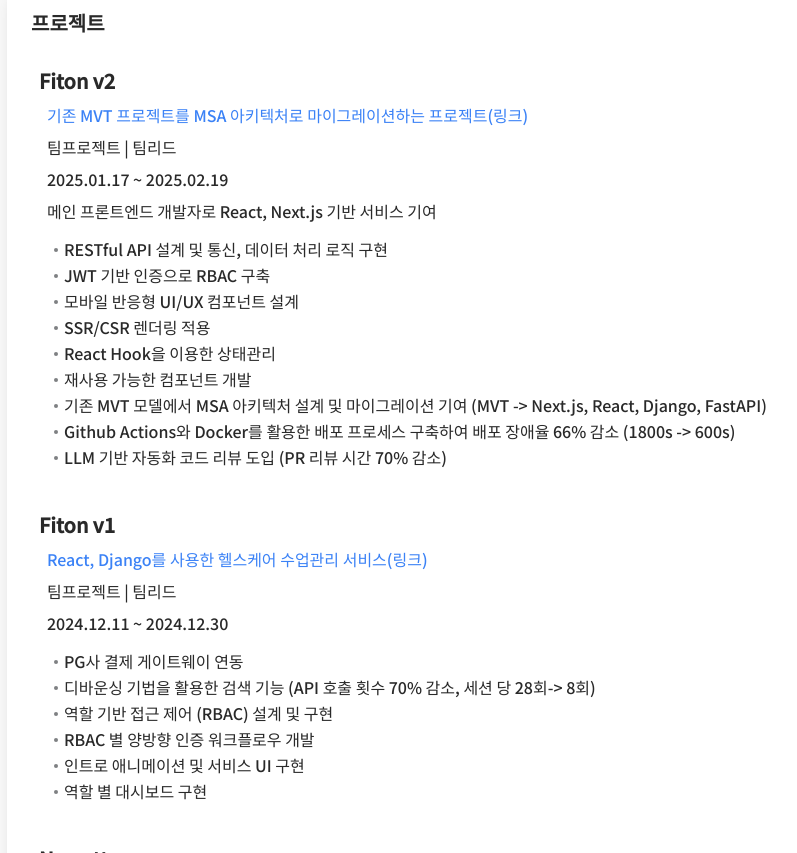
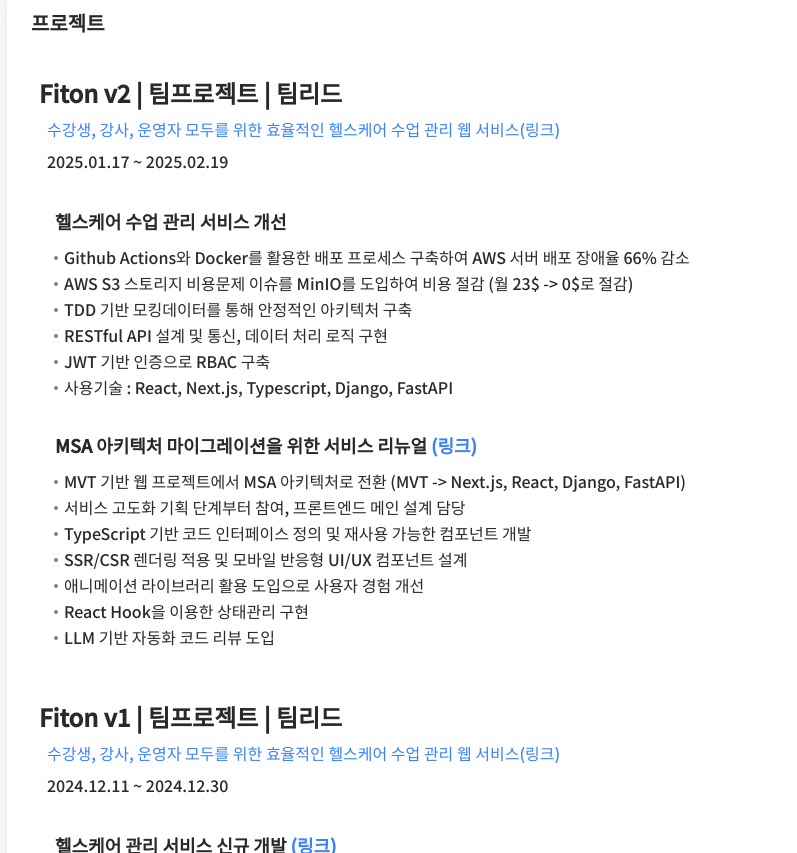
Before and after one commit to 2zm00/portfolio, a Next.js app: page / in a window 1280 px wide. Shown: the part 447-1300 px from the top of the page, without its empty margins (408-1205 px from the left). Built offline with nearby package versions, Linux system fonts and the light colour scheme.

Commit message:
feat: 경력 추가, 포트폴리오 내용 수정

```diff
--- a/app/data/portfolio.ts
+++ b/app/data/portfolio.ts
@@ -2,53 +2,57 @@
 
 export const portfolio = {
 	description: `
-### Fiton v2
-[기존 MVT 프로젝트를 MSA 아키텍처로 마이그레이션하는 프로젝트(링크)](https://github.com/2zm00/Fiton_v2)
-
-팀프로젝트 | 팀리드
+### Fiton v2 | 팀프로젝트 | 팀리드
+[수강생, 강사, 운영자 모두를 위한 효율적인 헬스케어 수업 관리 웹 서비스(링크)](https://github.com/2zm00/Fiton_v2)
 
 2025.01.17 ~ 2025.02.19
 
-
-메인 프론트엔드 개발자로 React, Next.js 기반 서비스 기여
-
+#### 헬스케어 수업 관리 서비스 개선
+- Github Actions와 Docker를 활용한 배포 프로세스 구축하여 AWS 서버 배포 장애율 66% 감소
+- AWS S3 스토리지 비용문제 이슈를 MinIO를 도입하여 비용 절감 (월 23$ -> 0$로 절감)
+- TDD 기반 모킹데이터를 통해 안정적인 아키텍처 구축
 - RESTful API 설계 및 통신, 데이터 처리 로직 구현
 - JWT 기반 인증으로 RBAC 구축
-- 모바일 반응형 UI/UX 컴포넌트 설계
-- SSR/CSR 렌더링 적용
-- React Hook을 이용한 상태관리
-- 재사용 가능한 컴포넌트 개발
-- 기존 MVT 모델에서 MSA 아키텍처 설계 및 마이그레이션 기여 (MVT -> Next.js, React, Django, FastAPI)
-- Github Actions와 Docker를 활용한 배포 프로세스 구축하여 배포 장애율 66% 감소 (1800s -> 600s)
-- LLM 기반 자동화 코드 리뷰 도입 (PR 리뷰 시간 70% 감소)
+- 사용기술 : React, Next.js, Typescript, Django, FastAPI
 
-### Fiton v1
-[React, Django를 사용한 헬스케어 수업관리 서비스(링크)](https://github.com/2zm00/Fiton_Project_zmo)
 
-팀프로젝트 | 팀리드
+#### MSA 아키텍처 마이그레이션을 위한 서비스 리뉴얼 [(링크)](https://github.com/2zm00/Fiton_v2_zmo)
+- MVT 기반 웹 프로젝트에서 MSA 아키텍처로 전환 (MVT -> Next.js, React, Django, FastAPI)
+- 서비스 고도화 기획 단계부터 참여, 프론트엔드 메인 설계 담당
+- TypeScript 기반 코드 인터페이스 정의 및 재사용 가능한 컴포넌트 개발
+- SSR/CSR 렌더링 적용 및 모바일 반응형 UI/UX 컴포넌트 설계
+- 애니메이션 라이브러리 활용 도입으로 사용자 경험 개선
+- React Hook을 이용한 상태관리 구현
+- LLM 기반 자동화 코드 리뷰 도입
+
+### Fiton v1 | 팀프로젝트 | 팀리드
+[수강생, 강사, 운영자 모두를 위한 효율적인 헬스케어 수업 관리 웹 서비스(링크)](https://github.com/2zm00/Fiton_Project)
 
 2024.12.11 ~ 2024.12.30
 
 
-- PG사 결제 게이트웨이 연동
+#### 헬스케어 관리 서비스 신규 개발 [(링크)](https://github.com/2zm00/Fiton_Project_zmo)
 - 디바운싱 기법을 활용한 검색 기능 (API 호출 횟수 70% 감소, 세션 당 28회-> 8회)
+- 역할 별 대시보드 구현 (수강생, 강사, 센터장)
 - 역할 기반 접근 제어 (RBAC) 설계 및 구현
 - RBAC 별 양방향 인증 워크플로우 개발
-- 인트로 애니메이션 및 서비스 UI 구현
-- 역할 별 대시보드 구현
-
+- PG사 결제 게이트웨이 연동
+- 인트로 애니메이션 및 UI 구현
+- 사용기술 : React, Django, TossPayments
 
 
 
 ### Nawatta
-방문자들의 기록을 남길 수 있는 방명록 서비스
+[방문자들의 기록을 남길 수 있는 방명록 서비스](https://github.com/2zm00/nawatta)
 
 2024.09 ~ 2024.12
 
+#### 방문자 기록 서비스 개발
+- 방명록 CRUD 개발
+- OAuth2.0 기반 다중 소셜 로그인 구현 (로그인 소요 시간 85% 단축)
+- 데이터베이스 비교하여 초기설정 시간 83% 단축, 쓰기 처리량 320% 향상
 
-- OAuth2.0 기반 다중 소셜 로그인 구현 (로그인 소요 시간 85% 단축)
-- 방명록 CRUD 개발
-- 데이터베이스 비교하여 초기설정 시간 83% 단축, 쓰기 처리량 320% 향상
+#### 사용자 경험 개선
 - 애니메이션, 테마 구현으로 40% 시각적 피로도 감소, 체류시간 40% 상승
 - 자체 이미지 최적화 툴을 적용하여 30% 리소스 감소 (Lighthouse 50점에서 70점으로 상승)`
 
--- a/app/education/page.tsx
+++ b/app/education/page.tsx
@@ -4,7 +4,7 @@ import Card from "../components/common/Cards";
 export default function EducationSection() {
 	return (
 		<>
-		<Card title="학력" delay={800} >
+		<Card title="학력" delay={900} >
 			작업치료학과 학사<br/>
 			강원대학교 졸업<br/>
 			학점 : 4+/4.5<br/>
--- a/app/experience/page.tsx
+++ b/app/experience/page.tsx
@@ -4,9 +4,10 @@ import Card from "../components/common/Cards";
 export default function ExperienceSection() {
 	return (
 		<>
-		<Card title="경력" delay={500} >
-			회복기 재활병원 근무 (2023.05 ~ 2024.05) <br/>
-			대학병원 및 지역사회 실습 및 인턴 (2021.12 ~ 2022.07)
+		<Card title="경력" subtitle="회복기 재활 병원   | 2023.05 ~ 2024.05" delay={800} >
+			- 의사, 간호사, 보호자 등의 다양한 이해관계자와의 원활한 소통 및 협업<br/>
+			- 팀 내 구성원과의 적극적인 커뮤니케이션을 바탕으로 협력적인 업무 환경 조성 및 목표 달성 기여<br/>
+			- EMR(전자의무기록) 등의 병원 정보 시스템을 활용하여 환자 데이터셋의 체계적인 관리 및 처리<br/>
 		</Card>
 		</>
 	)
--- a/app/page.tsx
+++ b/app/page.tsx
@@ -6,7 +6,7 @@ import EducationSection from "./education/page";
 import TechSection from "./tech/page";
 import ContactSection from "./contact/page";
 // import LanguageSection from "./language/page";
-// import ExperienceSection from "./experience/page";
+import ExperienceSection from "./experience/page";
 import TrainingSection from "./training/page";
 import ProjectSection from "./project/page";
 import DarkModeToggle from "./components/common/DarkModeToggle";
@@ -39,11 +39,12 @@ export default function Home() {
                     <div className = "mt-2 grid grid-cols-2 gap-6">
                     <ContactSection />
                     {/* <LanguageSection /> */}
-                    {/* <ExperienceSection /> */}
+
                     <CertificationSection />
 
                     </div>
                     <TrainingSection />
+                    <ExperienceSection />
                     <EducationSection />
                 </div>
               </div>
--- a/app/styles/markdown.css
+++ b/app/styles/markdown.css
@@ -7,12 +7,12 @@
   }
 
   .markdown h3 {
-	@apply text-xl font-bold ml-2 pb-1;
-	padding-top: 40px;
+	@apply text-2xl font-bold ml-2 pb-1;
+	padding-top: 50px;
   }
   .markdown h4 {
-	@apply text-lg font-bold;
-	padding-top: 10px;
+	@apply text-lg font-bold ml-6;
+	padding-top: 30px;
   }
   .markdown p {
 	@apply py-1 ml-4;
```
